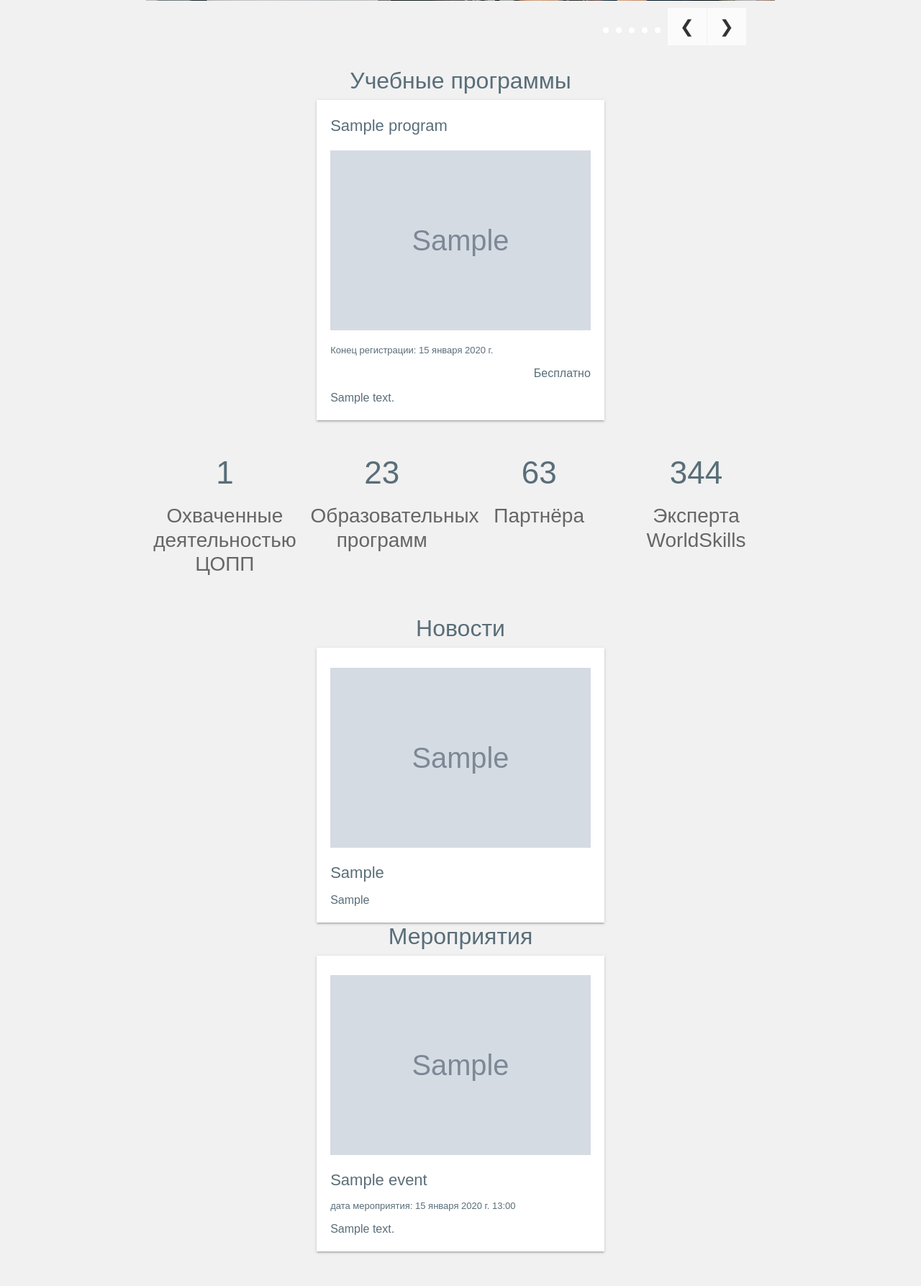
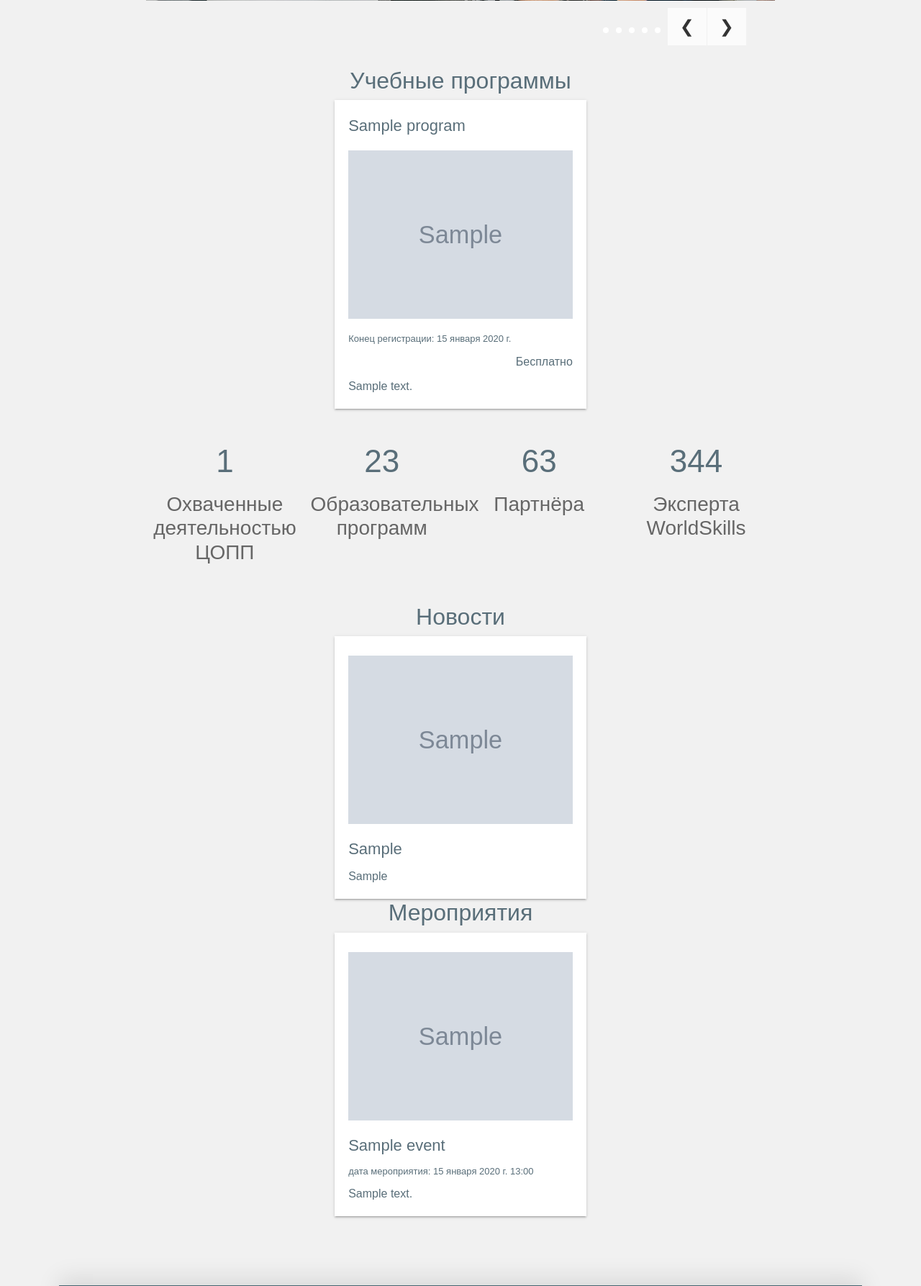
Before and after one commit to CarloDiPalma/copp, a Django app: page / in a window 1280 px wide. Shown: the part 756-2543 px from the top of the page at 72% size. Run offline with Django 4.2, Linux system fonts and the light colour scheme; tables that the repository leaves empty hold one stand-in row (values such as "Sample post"); grey boxes marked "Sample" are stand-in pictures; some libraries are stand-ins or nearby versions.

Commit message:
Change post width. 4 column

```diff
--- a/static/css/style.css
+++ b/static/css/style.css
@@ -37,7 +37,7 @@ h2 {
 .prog_unit_sh {
     background: #fff;
     padding:1.2rem;
-    flex-basis: 400px;
+    flex-basis: 350px;
     box-shadow: 0 2px 2px 0 rgba(0,0,0,.14), 0 3px 1px -2px rgba(0,0,0,.1), 0 1px 5px 0 rgba(0,0,0,.12);
 }
 
```
